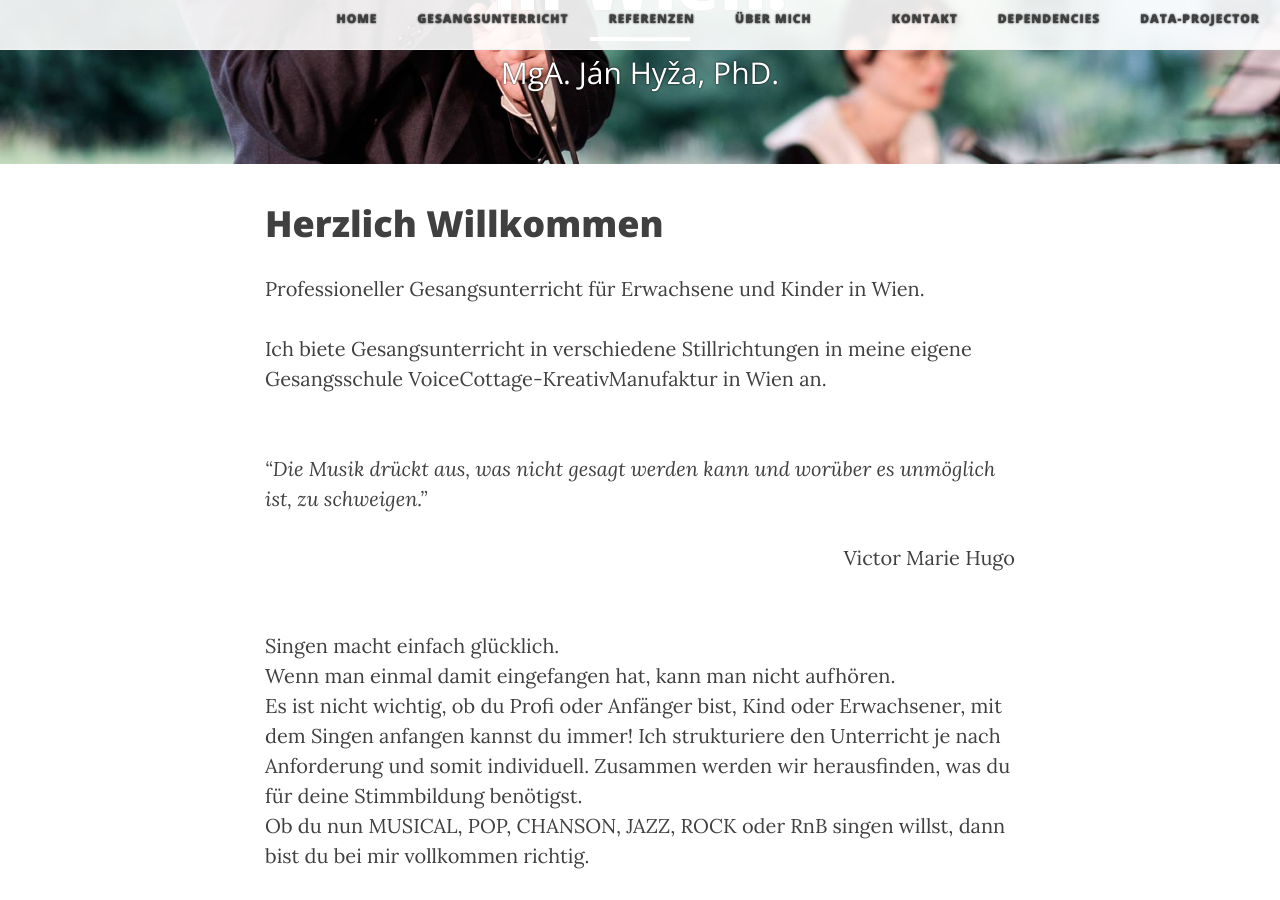
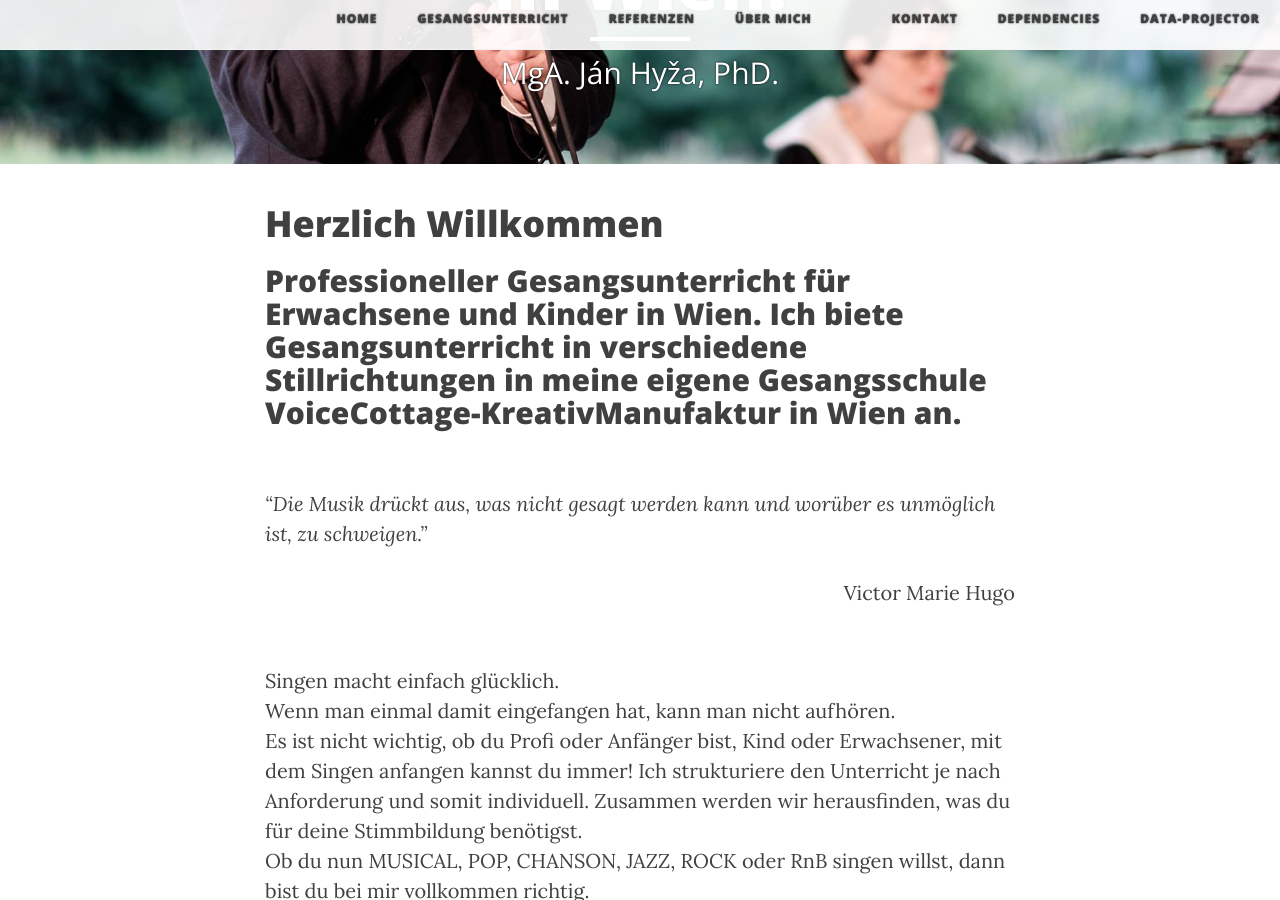
Before and after one commit to janhyza/gesangscoaching.at, a Jekyll site: the page built from index.md, in a window 1280 px wide and 900 px high, scrolled down 484 px. Built offline with Jekyll 4.4.1, drawn with Linux system fonts in a browser that asks for light colours; nearby versions of some CDN libraries.

```diff
--- a/index.md
+++ b/index.md
@@ -4,9 +4,9 @@ layout: page
 <h1>Herzlich Willkommen</h1>
 
 
-Professioneller Gesangsunterricht für Erwachsene und Kinder in Wien.
+<h2>Professioneller Gesangsunterricht für Erwachsene und Kinder in Wien.
 
-Ich biete Gesangsunterricht in verschiedene Stillrichtungen in meine eigene Gesangsschule VoiceCottage-KreativManufaktur in Wien an.
+Ich biete Gesangsunterricht in verschiedene Stillrichtungen in meine eigene Gesangsschule VoiceCottage-KreativManufaktur in Wien an.</h2>
 
 
 
```
